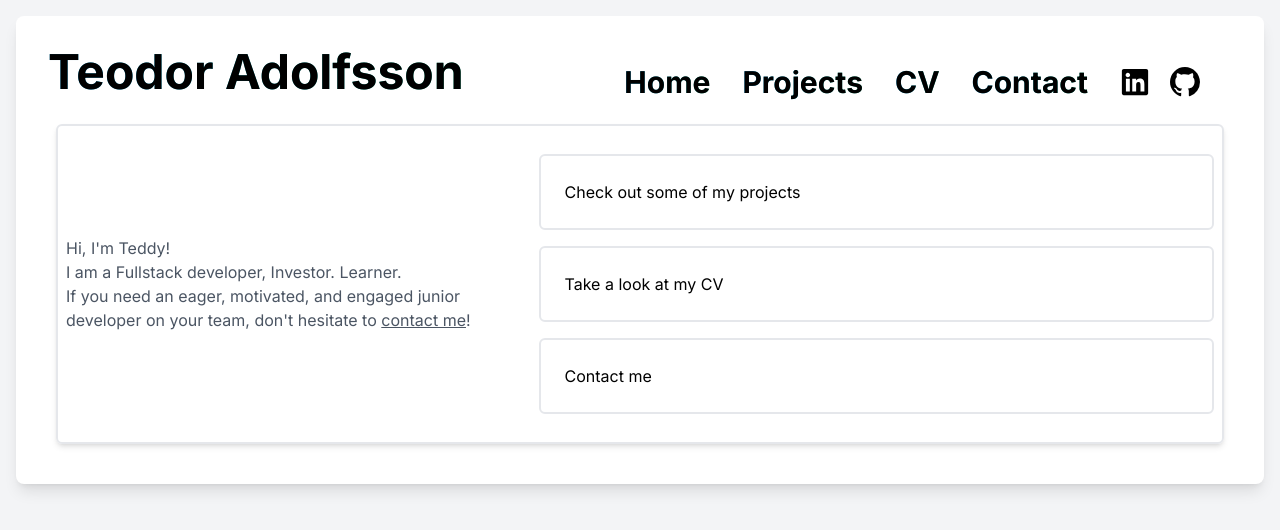
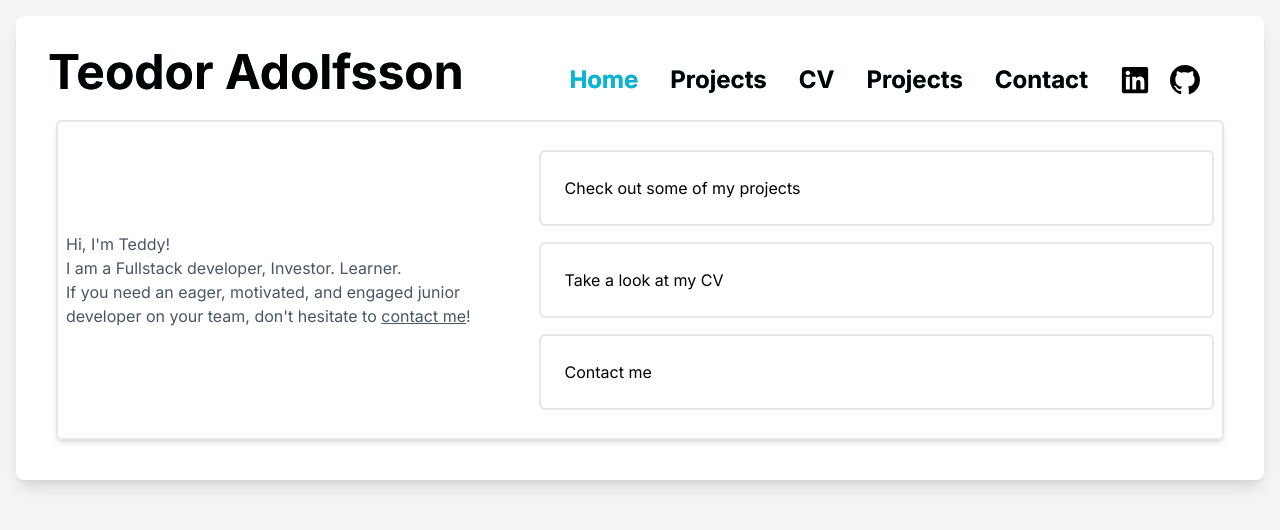
Before and after one commit to Teddy-94/personal-website, a Next.js app: page / in a window 1280 px wide. Shown: the top 530 px of the page. Built offline with nearby package versions, Linux system fonts and the light colour scheme.

Commit message:
upd menu

```diff
--- a/src/components/menu.tsx
+++ b/src/components/menu.tsx
@@ -1,3 +1,5 @@
+"use client"
+import { usePathname } from "next/navigation"
 import Link from "next/link"
 import { IconType } from "react-icons"
 import { FaLinkedin } from "react-icons/fa"
@@ -11,53 +13,31 @@ interface menuItem {
 }
 
 const menuItems = [
-  { item: "Projects", link: "/projects" },
-  { item: "CV", link: "/cv" },
-  { item: "Projects", lin: "/projects" },
-  { item: "Contact", lin: "/contact" },
+  { name: "Home", link: "/" },
+  { name: "Projects", link: "/projects" },
+  { name: "CV", link: "/cv" },
+  { name: "Projects", link: "/projects" },
+  { name: "Contact", link: "/contact" },
 
 ]
 
 const col = "h-fit flex flex-col p-4 justify-center items-center gap-4"
-const row = "hidden xl:flex h-fit flex-row p-4 justify-center items-center gap-4"
+const row = "hidden lg:flex my-auto p-4 justify-center items-center gap-4"
 
-const menuLinkStyle = `text-black-500 mr-4 font-bold text-3xl w-fit ${textGradientOnHover}`
-
-// interface menuProps {
-//   direction: string
-//   }
+const menuLinkStyle = `text-black-500 mr-4 font-bold text-2xl w-fit ${textGradientOnHover}`
+const menuLinkStyleSelected = `text-cyan-500 mr-4 font-bold text-2xl w-fit ${textGradientOnHover}`
 
 const Menu = (props: { column: boolean }) => {
+  const path = usePathname()
   return (
     <div className={props.column ? col : row}>
-      <Link
-        href="/"
-        target='_self'
-        className={menuLinkStyle}
-      >
-        Home
-      </Link>
-      <Link
-        href="/projects"
-        target='_self'
-        className={menuLinkStyle}
-      >
-        Projects
-      </Link>
-      <Link
-        href="/cv"
-        target='_self'
-        className={menuLinkStyle}
-      >
-        CV
-      </Link>
-      <Link
-        href="/contact"
-        target='_self'
-        className={menuLinkStyle}
-      >
-        Contact
-      </Link>
+      {menuItems.map((item) => (
+        <Link
+          href={item.link}
+          target="_self"
+          className={item.link === path ? menuLinkStyleSelected : menuLinkStyle}
+        >{item.name}</Link>
+      ))}
       <div className="h-0.5 w-full bg-gray-200 xl:hidden" />
       <div
         className="flex flex-row gap-5 hover:underline mr-4 text-3xl w-fit"
--- a/src/components/menuButton.tsx
+++ b/src/components/menuButton.tsx
@@ -11,7 +11,7 @@ const MenuButton: React.FC = () => {
 
 
   return (
-    <div className="relative xl:hidden">
+    <div className="relative lg:hidden">
       <button
         className="h-11 w-11 flex flex-col justify-between p-1.5 bg-white rounded-md focus:outline-none"
         onClick={toggleMenu}
--- a/src/components/topbar.tsx
+++ b/src/components/topbar.tsx
@@ -8,7 +8,7 @@ import Menu from "./menu"
 const Topbar = () => {
   return (
     <div className="inline-flex justify-between w-full">
-      <h1 className={`text-3xl font-bold mb-4 ${textGradientOnHover} md:text-5xl`}>
+      <h1 className={`text-3xl font-bold mb-4 ${textGradientOnHover} xl:text-5xl`}>
         <Link href="/" target="_self">
           Teodor Adolfsson
         </Link>
```
